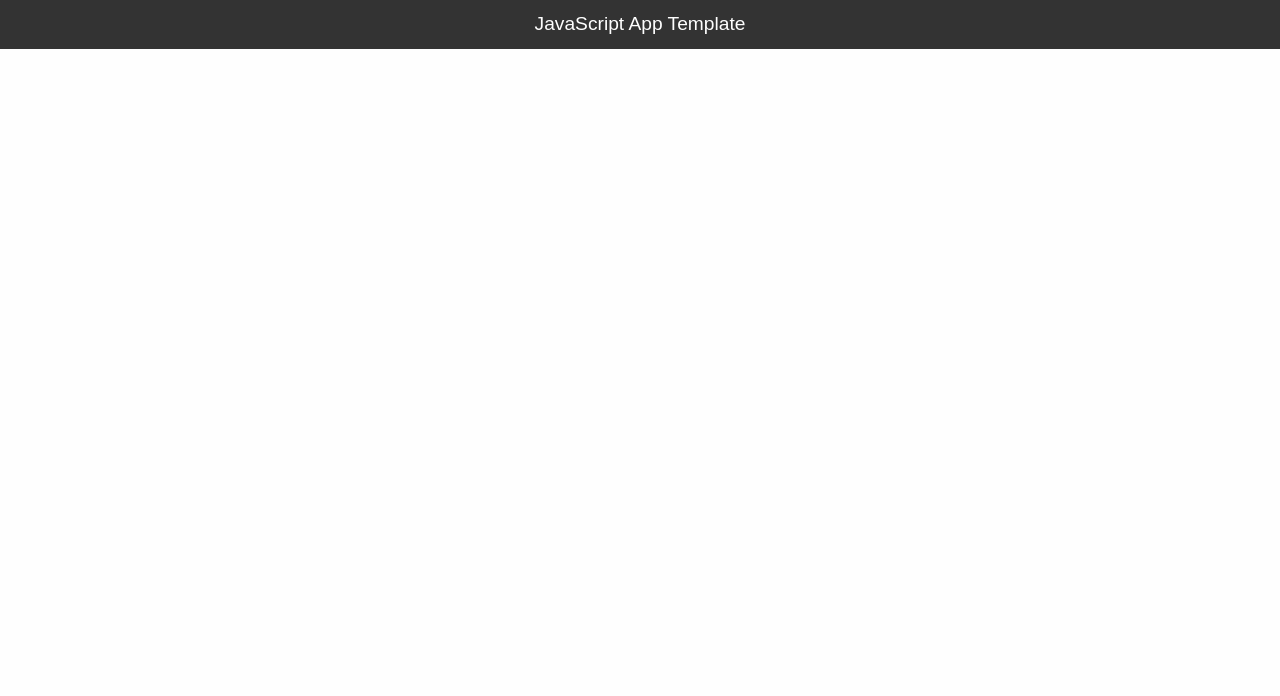
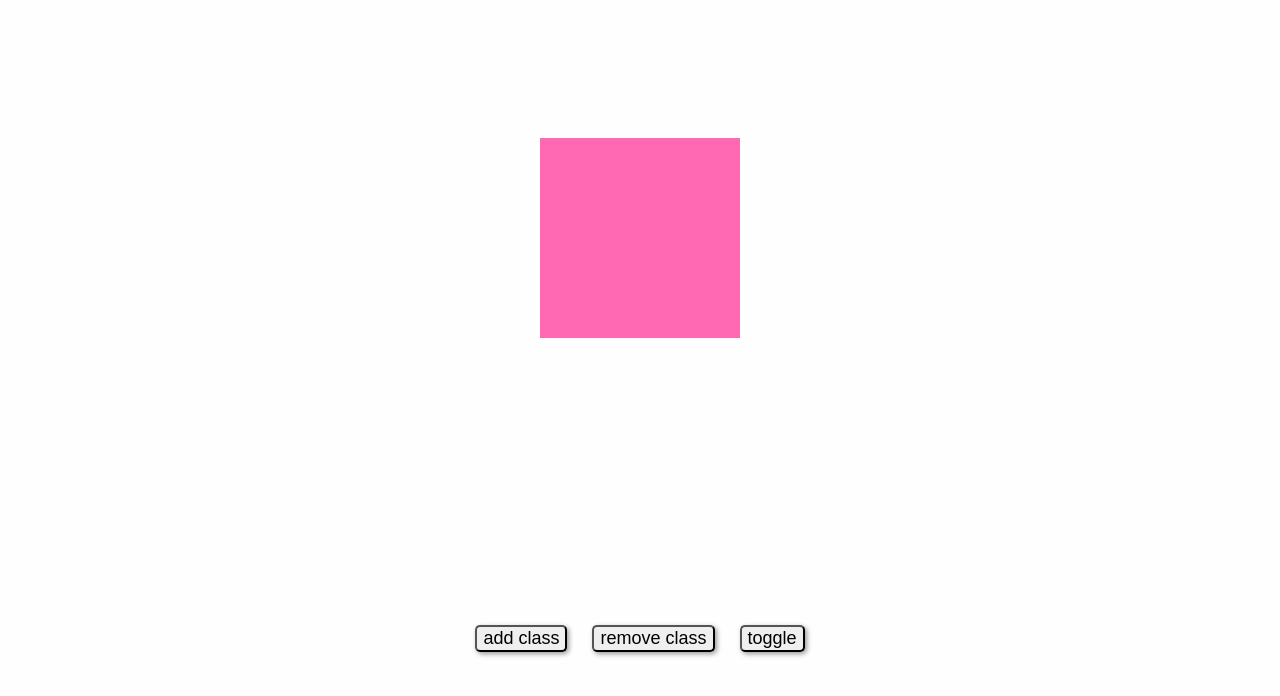
Before and after one commit to Morten-Moeller/javascript-playground, a website built with Vite: page src/index.html in a window 1280 px wide. Built offline with nearby package versions, Linux system fonts and the light colour scheme.

Commit message:
Finisch first exercise

```diff
--- a/src/index.html
+++ b/src/index.html
@@ -8,5 +8,12 @@
     <link rel="stylesheet" href="./styles/global.css" />
     <script defer type="module" src="./index.js"></script>
   </head>
-  <body></body>
+  <body>
+    <div class="box"></div>
+    <div>
+      <button class="button-add">add class</button>
+      <button class="button-remove">remove class</button>
+      <button class="button-toggle">toggle</button>
+    </div>
+  </body>
 </html>
--- a/src/index.js
+++ b/src/index.js
@@ -1,3 +1,17 @@
-import AppHeader from './components/AppHeader'
+console.clear()
+const box = document.querySelector('.box')
+const buttonAdd = document.querySelector('.button-add')
+const buttonRemove = document.querySelector('.button-remove')
+const buttonToggle = document.querySelector('.button-toggle')
 
-document.body.append(AppHeader('JavaScript App Template'))
+buttonAdd.addEventListener('click', () => {
+  box.classList.add('blue')
+})
+
+buttonRemove.addEventListener('click', () => {
+  box.classList.remove('blue')
+})
+
+buttonToggle.addEventListener('click', () => {
+  box.classList.toggle('blue')
+})
--- a/src/styles/global.css
+++ b/src/styles/global.css
@@ -1,3 +1,25 @@
 @import './_variables.css';
 @import './_base.css';
 @import './_utility.css';
+
+body {
+  display: grid;
+  place-items: center;
+  height: 100vh;
+}
+
+.box {
+  width: 200px;
+  height: 200px;
+  background: hotpink;
+}
+
+.blue {
+  background: skyblue;
+}
+
+button {
+  margin: 10px;
+  border-radius: 5px;
+  box-shadow: 2px 2px 5px rgba(0, 0, 0, 0.4);
+}
```
